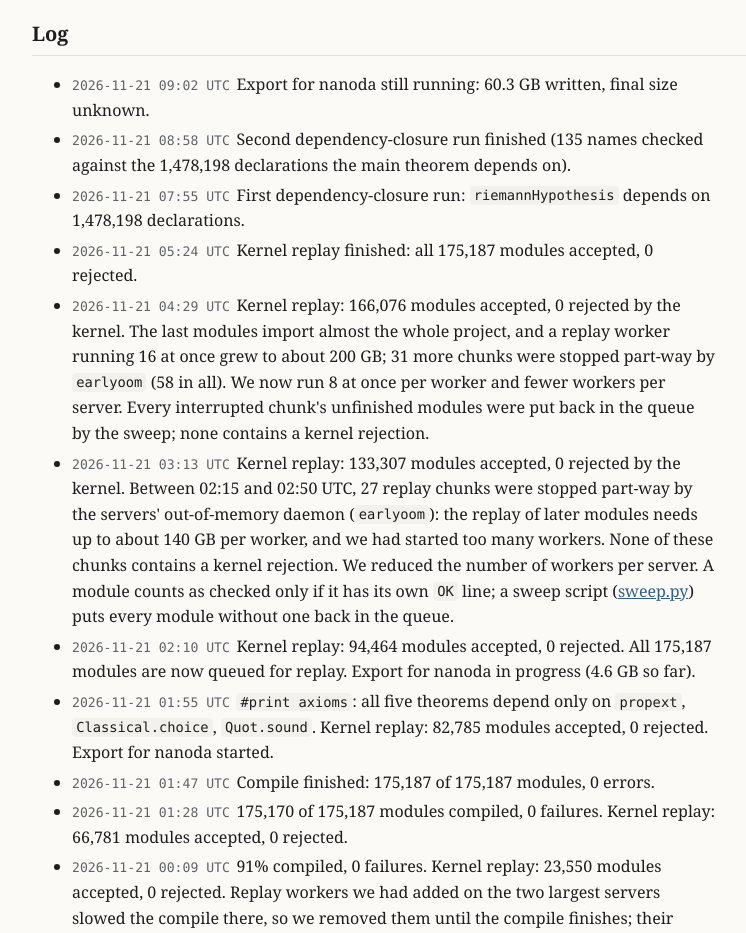
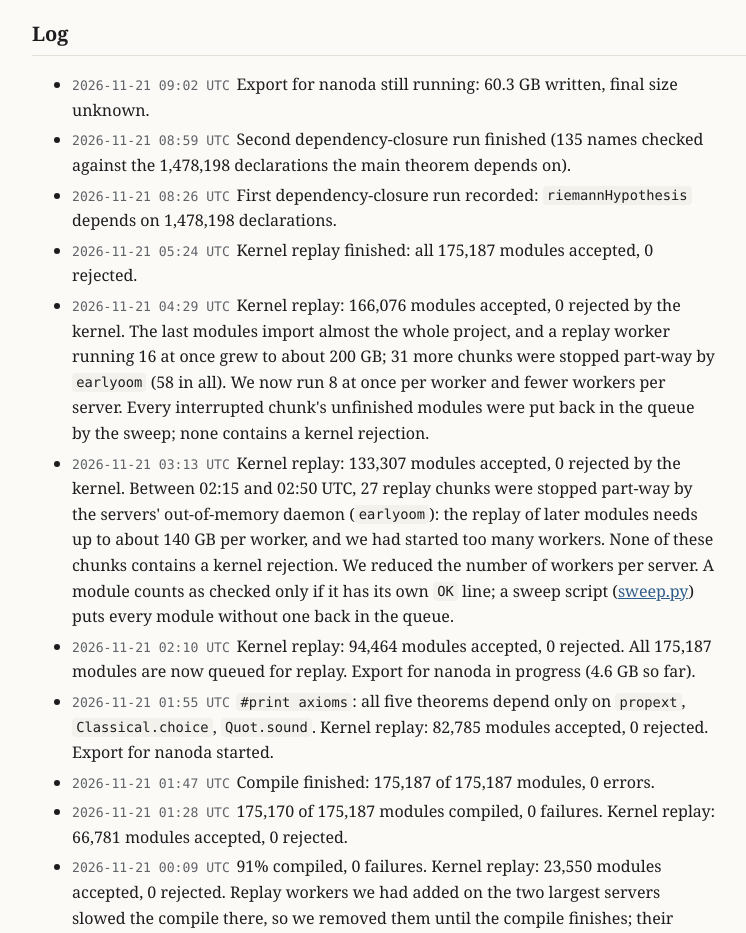
Before and after one commit to mrubinst/grh-lean-verification, a plain HTML site: page index.html in a window 1280 px wide. Shown: the part 4760-5693 px from the top of the page, without its empty margins (194-940 px from the left). Drawn offline with Linux system fonts and the light colour scheme.

Commit message:
Correct log times
Co-Authored-By: Claude Fable 5.2 <noreply@anthropic.com>

```diff
--- a/index.html
+++ b/index.html
@@ -157,8 +157,8 @@ def DirichletLZerosOnLine : Prop :=
 <h2>Log</h2>
 <ul class="log" id="log">
 <li><time>2026-11-21 09:02 UTC</time>Export for nanoda still running: 60.3 GB written, final size unknown.</li>
-<li><time>2026-11-21 08:58 UTC</time>Second dependency-closure run finished (135 names checked against the 1,478,198 declarations the main theorem depends on).</li>
-<li><time>2026-11-21 07:55 UTC</time>First dependency-closure run: <code>riemannHypothesis</code> depends on 1,478,198 declarations.</li>
+<li><time>2026-11-21 08:59 UTC</time>Second dependency-closure run finished (135 names checked against the 1,478,198 declarations the main theorem depends on).</li>
+<li><time>2026-11-21 08:26 UTC</time>First dependency-closure run recorded: <code>riemannHypothesis</code> depends on 1,478,198 declarations.</li>
 <li><time>2026-11-21 05:24 UTC</time>Kernel replay finished: all 175,187 modules accepted, 0 rejected.</li>
 <li><time>2026-11-21 04:29 UTC</time>Kernel replay: 166,076 modules accepted, 0 rejected by the kernel. The last modules import almost the whole project, and a replay worker running 16 at once grew to about 200 GB; 31 more chunks were stopped part-way by <code>earlyoom</code> (58 in all). We now run 8 at once per worker and fewer workers per server. Every interrupted chunk's unfinished modules were put back in the queue by the sweep; none contains a kernel rejection.</li>
 <li><time>2026-11-21 03:13 UTC</time>Kernel replay: 133,307 modules accepted, 0 rejected by the kernel. Between 02:15 and 02:50 UTC, 27 replay chunks were stopped part-way by the servers' out-of-memory daemon (<code>earlyoom</code>): the replay of later modules needs up to about 140 GB per worker, and we had started too many workers. None of these chunks contains a kernel rejection. We reduced the number of workers per server. A module counts as checked only if it has its own <code>OK</code> line; a sweep script (<a href="dist/sweep.py">sweep.py</a>) puts every module without one back in the queue.</li>
```
